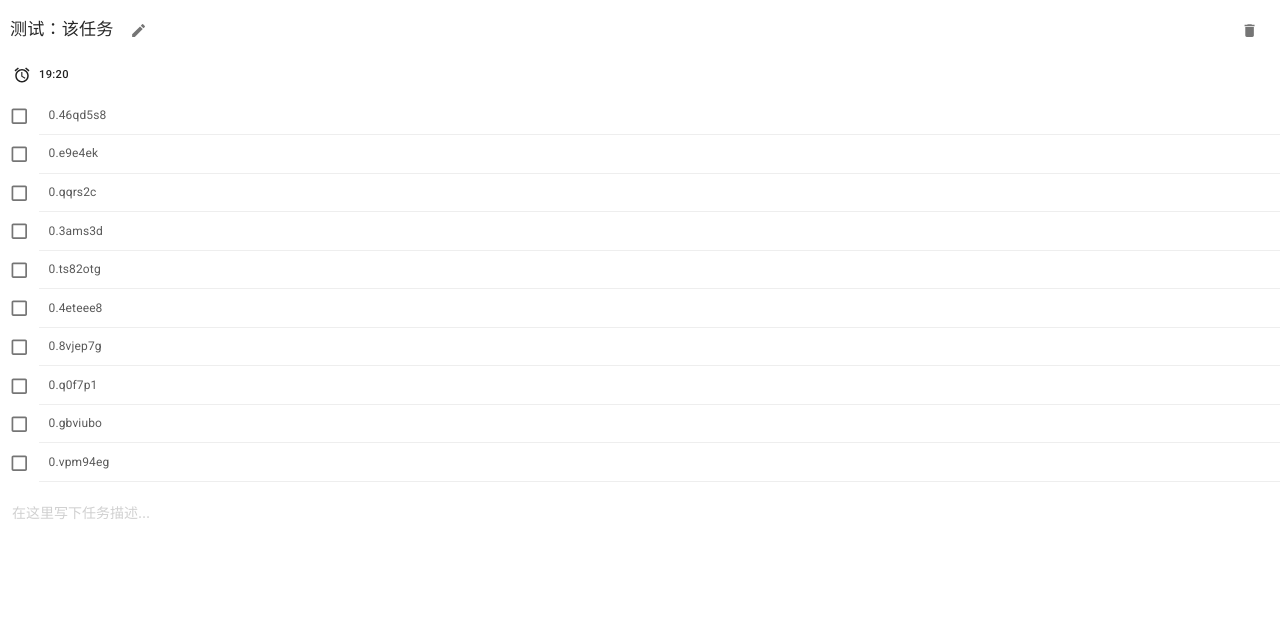
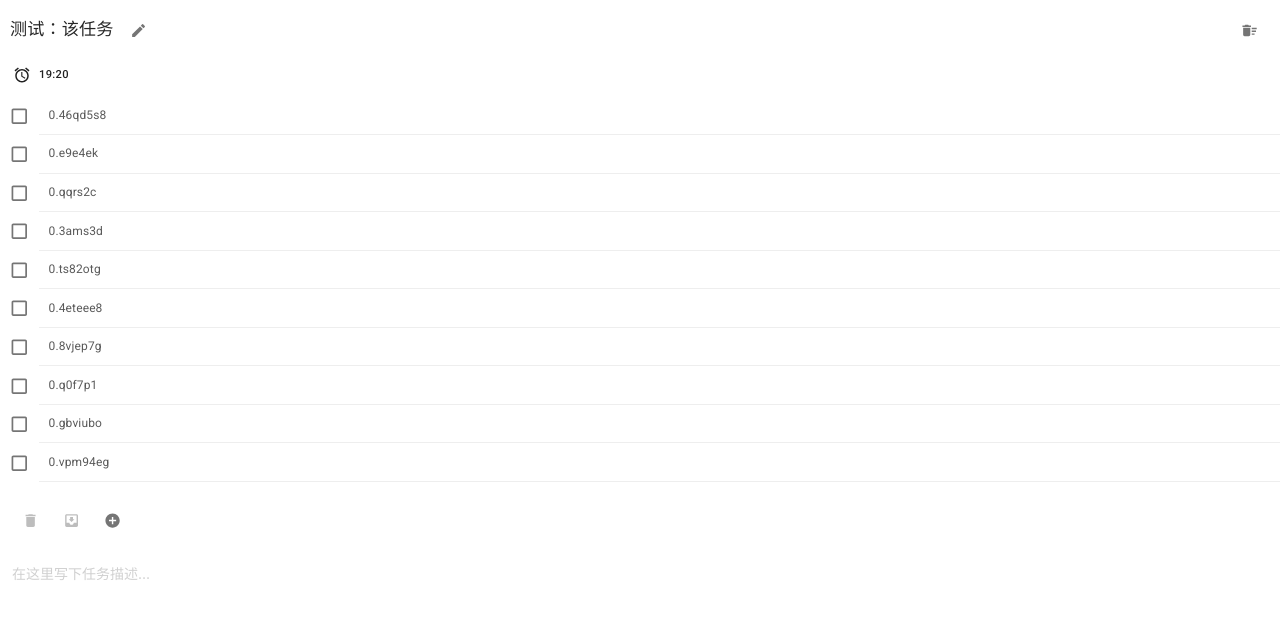
Before and after one commit to lenconda/sigma_web, a React app: page / in a window 1280 px wide. Shown: the top 618 px of the page. Built offline with nearby package versions, Linux system fonts and the light colour scheme.

Commit message:
feat: add list control buttons

```diff
--- a/src/components/TaskList/index.less
+++ b/src/components/TaskList/index.less
@@ -42,4 +42,12 @@
   &__deadline {
     padding: 0 10px;
   }
+
+  &__buttons {
+    box-sizing: border-box;
+    padding: 10px;
+    display: flex;
+    align-items: center;
+    flex-wrap: wrap;
+  }
 }
--- a/src/components/TaskList/index.tsx
+++ b/src/components/TaskList/index.tsx
@@ -16,6 +16,9 @@ import IconButton from '@material-ui/core/IconButton';
 import DeleteIcon from '@material-ui/icons/Delete';
 import EditIcon from '@material-ui/icons/Edit';
 import AccessAlarmIcon from '@material-ui/icons/AccessAlarm';
+import AddCircleIcon from '@material-ui/icons/AddCircle';
+import DeleteSweepIcon from '@material-ui/icons/DeleteSweep';
+import MoveToInboxIcon from '@material-ui/icons/MoveToInbox';
 import './index.less';
 
 interface Dispatch {
@@ -190,7 +193,7 @@ export default (props: TaskList) => {
         </Typography>
         <div className="task-list__log-wrapper__controls">
           <IconButton aria-label="edit" size="medium">
-            <DeleteIcon fontSize="small" />
+            <DeleteSweepIcon fontSize="small" />
           </IconButton>
         </div>
       </div>
@@ -234,7 +237,7 @@ export default (props: TaskList) => {
                                 content={item.content}
                                 taskId={item.taskId}
                                 order={item.order}
-                                deadline={new Date().toISOString()}
+                                deadline={item.deadline}
                                 finished={item.finished}
                                 onSelectionChange={handleSelectionChange}
                                 onCheckChange={handleCheckChange}
@@ -251,6 +254,23 @@ export default (props: TaskList) => {
           </Droppable>
         </DragDropContext>
       </List>
+      <div className="task-list__buttons">
+        <IconButton
+          size="medium"
+          aria-label="delete"
+          disabled={selectedTasks.length === 0}
+        >
+          <DeleteIcon fontSize="small" />
+        </IconButton>
+        <IconButton
+          size="medium"
+          aria-label="delete"
+          disabled={selectedTasks.length === 0}
+        >
+          <MoveToInboxIcon fontSize="small" />
+        </IconButton>
+        <IconButton size="medium" aria-label="add"><AddCircleIcon fontSize="small" /></IconButton>
+      </div>
       <div className="task-list__log-wrapper">
         <textarea placeholder="在这里写下任务描述..."></textarea>
       </div>
```
